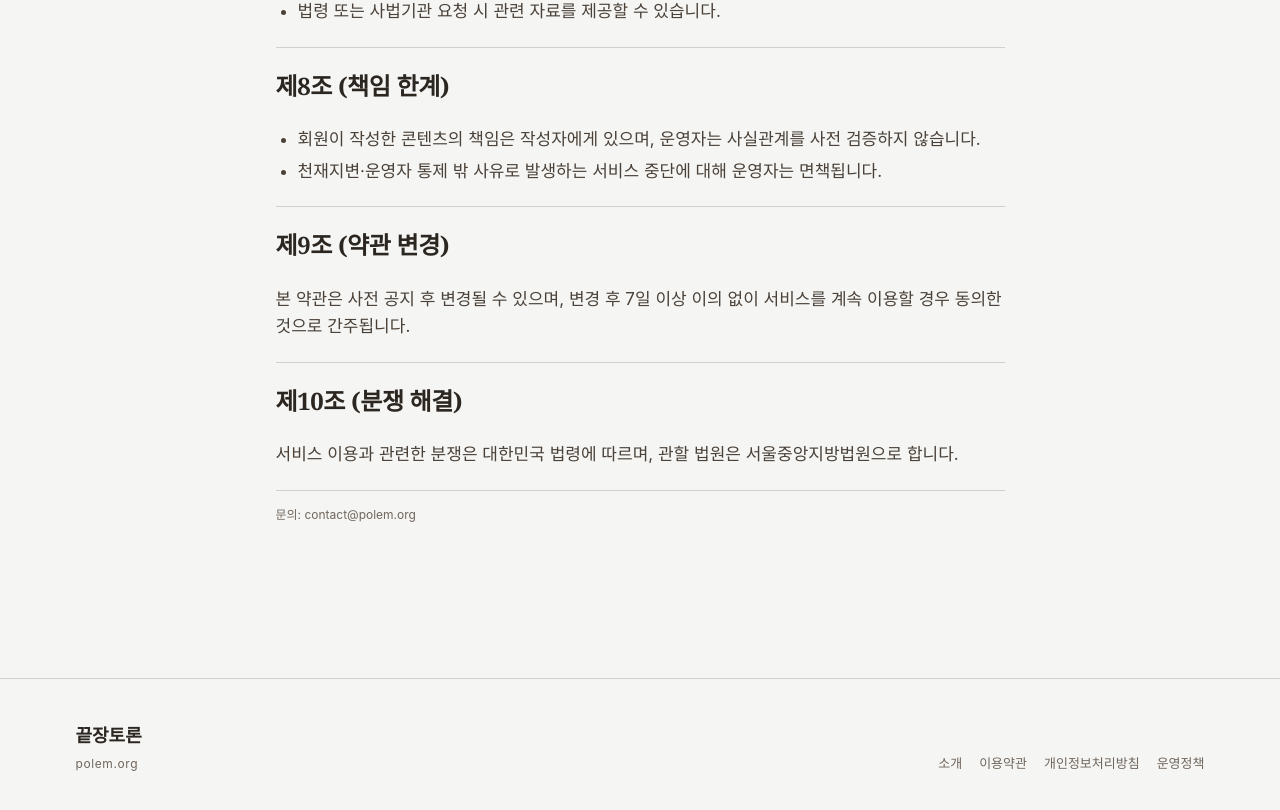
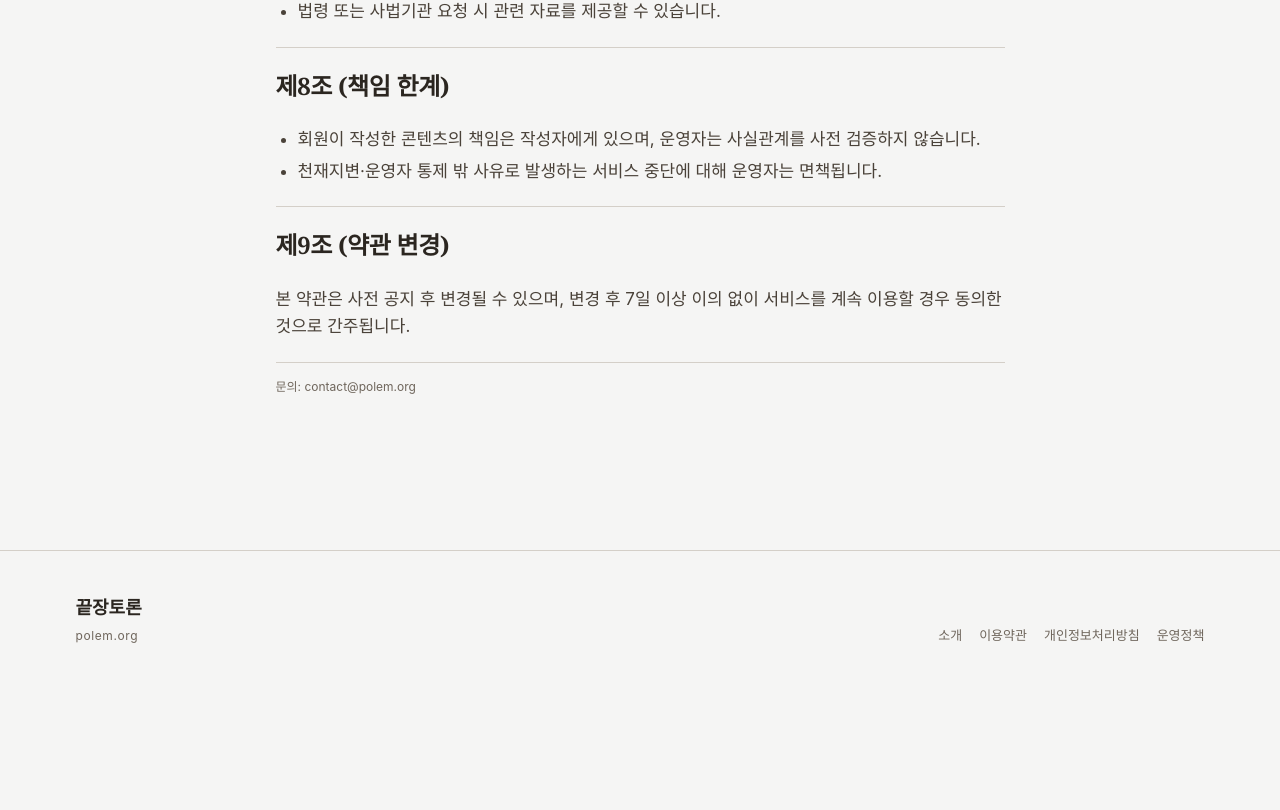
Before and after one commit to ADIN365/polem.org, a Next.js app: page /terms in a window 1280 px wide. Shown: the part 1666-2476 px from the top of the page. After the commit the page ends 2354 px from the top, so only its background shows below. Built offline with nearby package versions, Linux system fonts and the light colour scheme; no server answers; a web font is replaced by a local one.

Commit message:
docs(terms): drop optional 분쟁 해결/관할법원 clause

```diff
--- a/app/terms/page.tsx
+++ b/app/terms/page.tsx
@@ -67,11 +67,6 @@ export default function TermsPage() {
         본 약관은 사전 공지 후 변경될 수 있으며, 변경 후 7일 이상 이의 없이 서비스를 계속 이용할 경우 동의한 것으로 간주됩니다.
       </p>
 
-      <h2>제10조 (분쟁 해결)</h2>
-      <p>
-        서비스 이용과 관련한 분쟁은 대한민국 법령에 따르며, 관할 법원은 서울중앙지방법원으로 합니다.
-      </p>
-
       <p className="legal-note">문의: contact@polem.org</p>
     </LegalLayout>
   );
```
